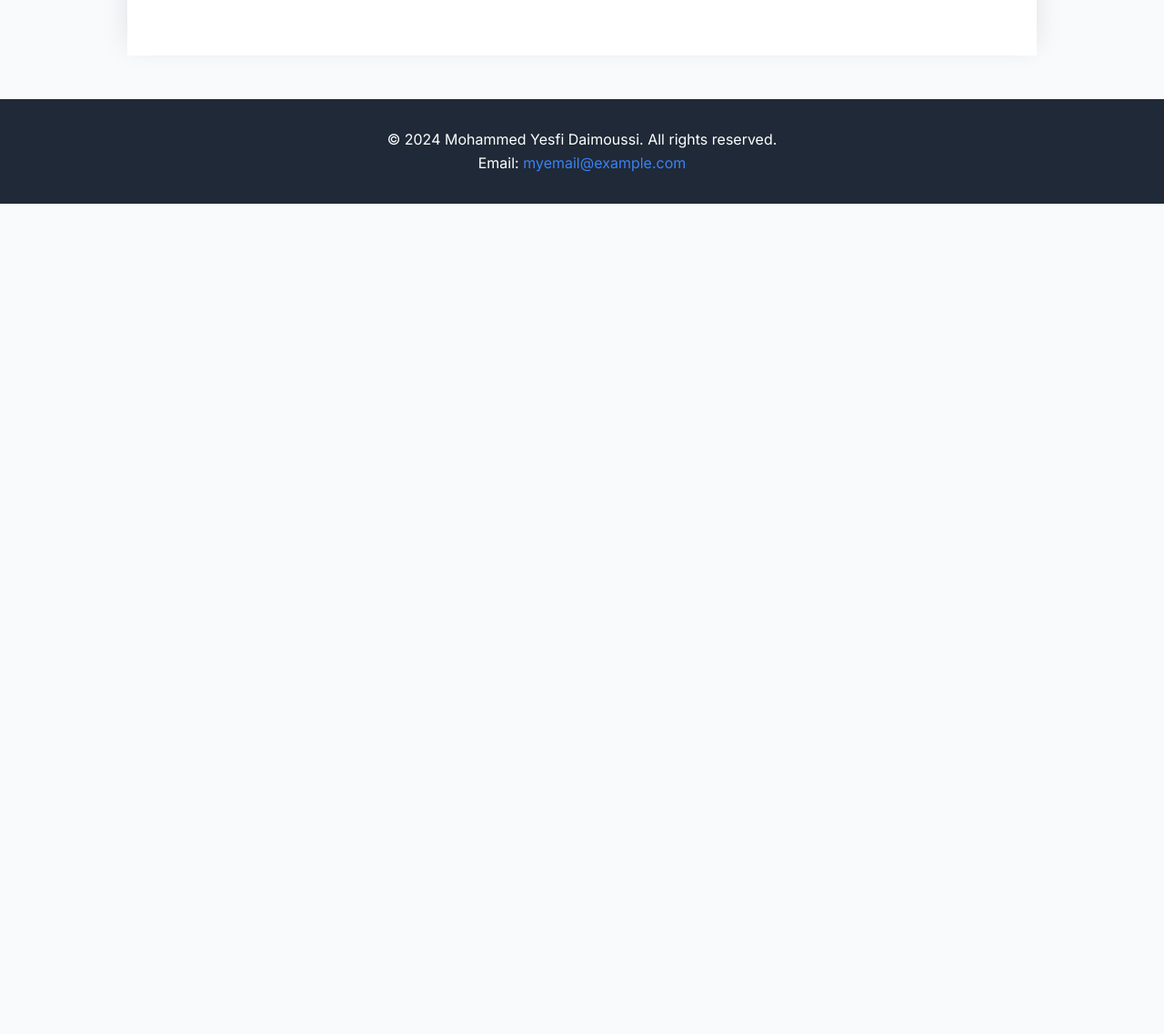
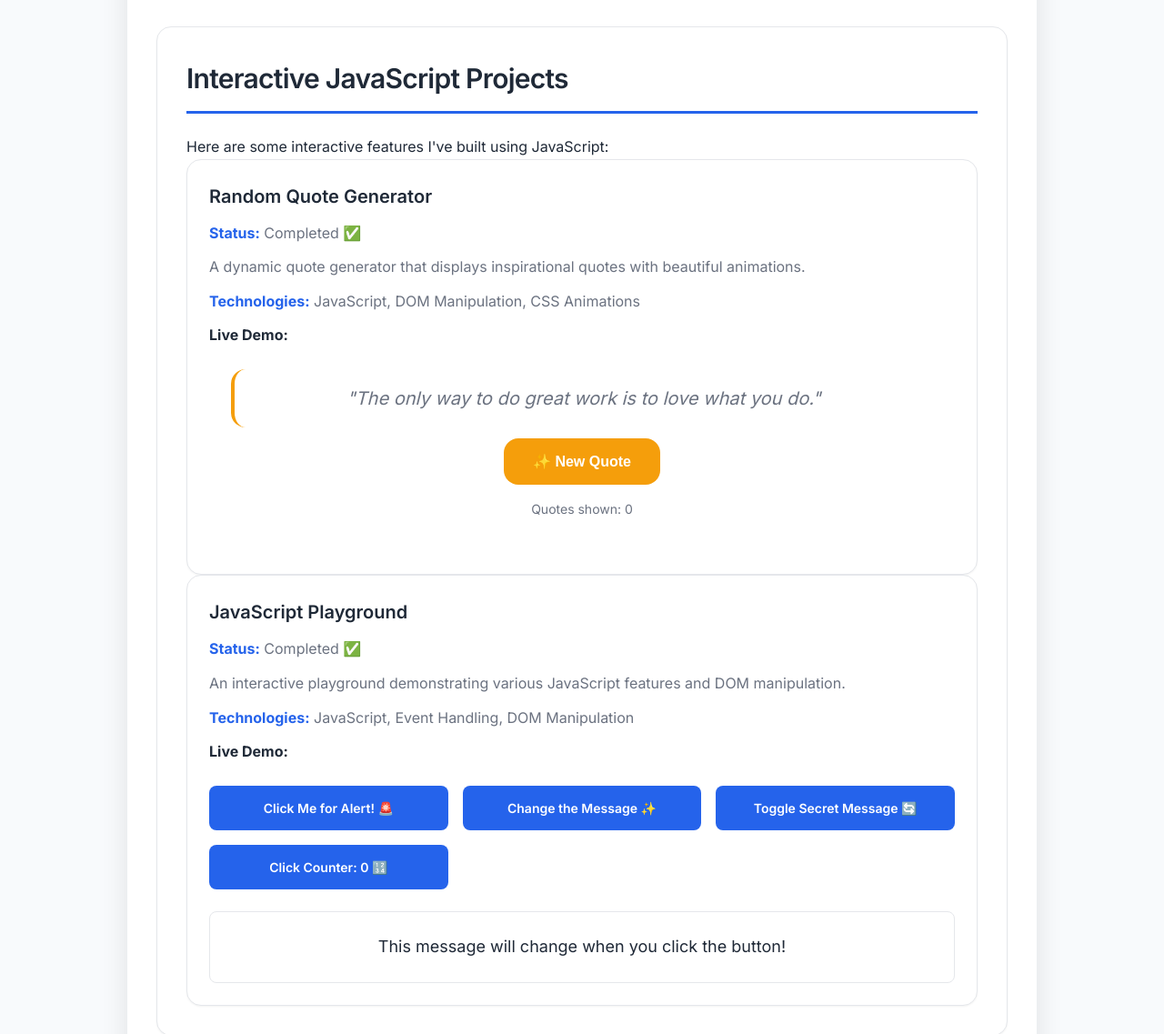
Before and after one commit to mohammedyesfi/mohammed-portfolio, a plain HTML site: page projects.html in a window 1280 px wide. Shown: the part 2567-3704 px from the top of the page at 91% size. Before the commit the page ends 2791 px from the top, so only its background shows below. Drawn offline with Linux system fonts and the light colour scheme.

Commit message:
Update projects.html

```diff
--- a/projects.html
+++ b/projects.html
@@ -111,6 +111,55 @@
                 </ul>
             </div>
         </section>
+        <!-- Interactive JavaScript Projects -->
+        <section id="interactive-projects">
+            <h2>Interactive JavaScript Projects</h2>
+            <p>Here are some interactive features I've built using JavaScript:</p>
+
+            <!-- Quote Generator Project -->
+            <div class="project-card">
+                <h3>Random Quote Generator</h3>
+                <p><strong>Status:</strong> Completed ✅</p>
+                <p>A dynamic quote generator that displays inspirational quotes with beautiful animations.</p>
+                <p><strong>Technologies:</strong> JavaScript, DOM Manipulation, CSS Animations</p>
+
+                <div class="project-demo">
+                    <h4>Live Demo:</h4>
+                    <div class="quote-container">
+                        <div id="quote-display">
+                            <p class="quote-text">"The only way to do great work is to love what you do."</p>
+                        </div>
+                        <button id="new-quote" class="quote-btn">✨ New Quote</button>
+                        <div class="quote-stats">
+                            <p>Quotes shown: <span id="quote-count">0</span></p>
+                        </div>
+                    </div>
+                </div>
+            </div>
+
+            <!-- JavaScript Playground Project -->
+            <div class="project-card">
+                <h3>JavaScript Playground</h3>
+                <p><strong>Status:</strong> Completed ✅</p>
+                <p>An interactive playground demonstrating various JavaScript features and DOM manipulation.</p>
+                <p><strong>Technologies:</strong> JavaScript, Event Handling, DOM Manipulation</p>
+
+                <div class="project-demo">
+                    <h4>Live Demo:</h4>
+                    <div class="demo-buttons">
+                        <button id="alert-button" class="demo-btn">Click Me for Alert! 🚨</button>
+                        <button id="change-text-button" class="demo-btn">Change the Message ✨</button>
+                        <button id="toggle-button" class="demo-btn">Toggle Secret Message 🔄</button>
+                        <button id="counter-button" class="demo-btn">Click Counter: <span id="click-count">0</span> 🔢</button>
+                    </div>
+
+                    <div class="demo-results">
+                        <p id="message">This message will change when you click the button!</p>
+                        <p id="secret-message" style="display: none;">🎉 Surprise! You found the secret message! JavaScript is awesome! 🎉</p>
+                    </div>
+                </div>
+            </div>
+        </section>
     </main>
 
     <!-- Footer -->
```
